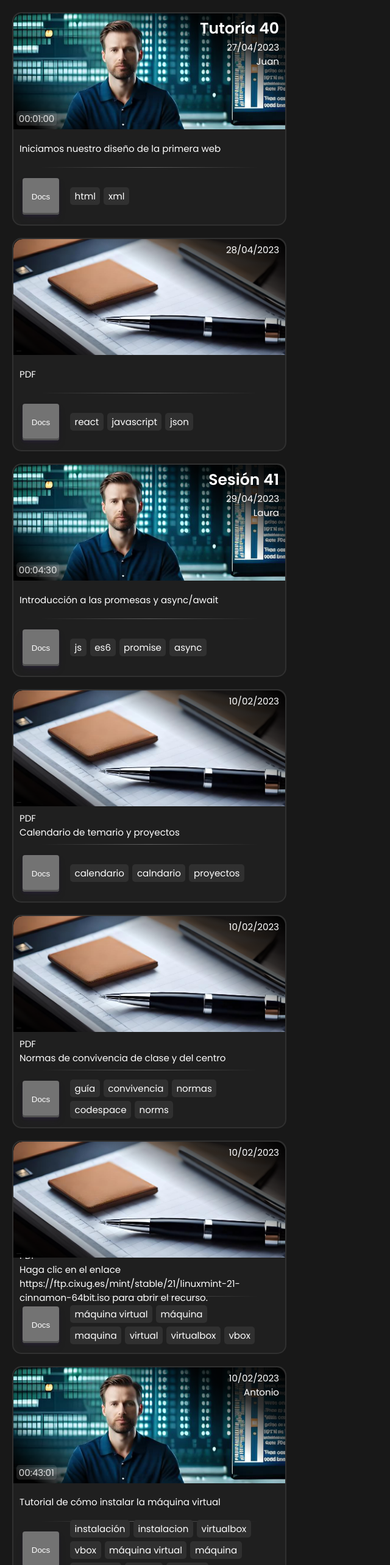
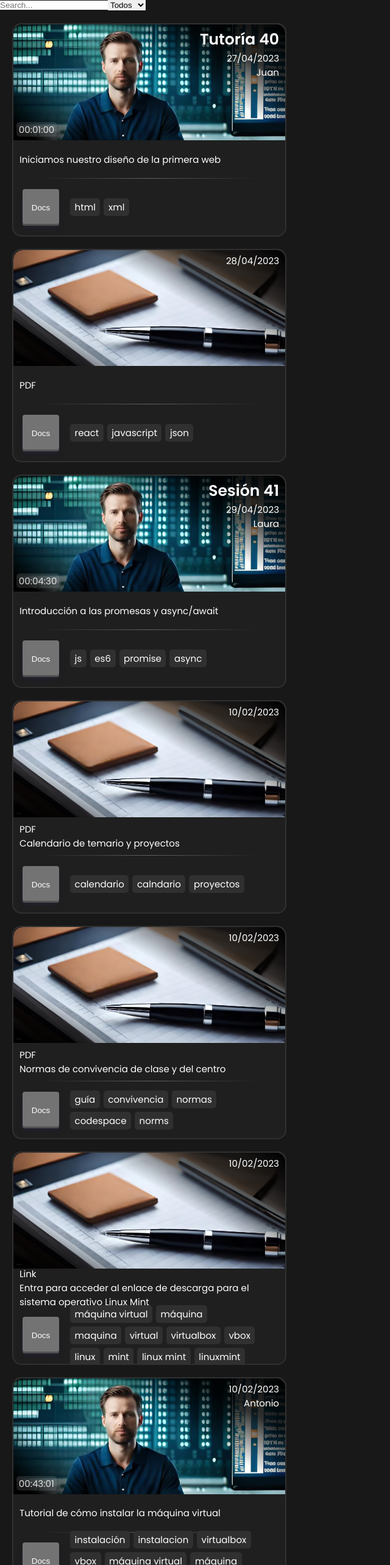
Before and after one commit to C4rlosca/FSWD-IndexHelper, a React (Create React App) app: page / in a window 1280 px wide. Shown: the top 2566 px of the page at 61% size, without its empty margins (0-640 px from the left). Built offline with nearby package versions, Linux system fonts and the light colour scheme.

Commit message:
Structure1.0

```diff
--- a/src/App.js
+++ b/src/App.js
@@ -1,8 +1,10 @@
 import Card from "./Components/Card";
+import SearchBar from "./Components/SearchBar/SearchBar";
 
 function App() {
   return (
     <div className="App">
+      <SearchBar />
       <Card />
     </div>
   );
--- /dev/null
+++ b/src/Components/SearchBar/Input.js
@@ -0,0 +1,7 @@
+import "./Input.css";
+
+const Input = () => {
+  return <input className="input" type="text" placeholder="Search..." />;
+};
+
+export default Input;
--- /dev/null
+++ b/src/Components/SearchBar/SearchBar.js
@@ -0,0 +1,16 @@
+import "./SearchBar.css";
+import Input from "./Input";
+import Selector from "./Selector";
+
+const SearchBar = () => {
+  return (
+    <>
+      <form>
+        <Input />
+        <Selector />
+      </form>
+    </>
+  );
+};
+
+export default SearchBar;
--- /dev/null
+++ b/src/Components/SearchBar/Selector.js
@@ -0,0 +1,14 @@
+import "./Selector.css";
+
+const Selector = (props) => {
+    return (
+        <select className="selector" onChange={props.onChange}>
+        <option value="todos" selected>Todos</option>
+        <option value="sesión">Clase</option>
+        <option value="tutoría">Tutoría</option>
+        <option value="file">Otros</option>
+        </select>
+    );
+    }
+
+export default Selector;
--- a/src/db/data.json
+++ b/src/db/data.json
@@ -66,14 +66,14 @@
   {
     "id": 3,
     "type": "file",
-    "tags": ["máquina virtual", "máquina", "maquina", "virtual", "virtualbox", "vbox"],
+    "tags": ["máquina virtual", "máquina", "maquina", "virtual", "virtualbox", "vbox","linux", "mint", "linux mint", "linuxmint"],
     "year": 2023,
     "month": 2,
     "day": 10,
     "link": "https://campus.codespaceacademy.com/mod/url/view.php?id=5212",
-    "file": "PDF",
-    "title": "Enlace descarga máquina virtual",
-    "description": "Haga clic en el enlace https://ftp.cixug.es/mint/stable/21/linuxmint-21-cinnamon-64bit.iso para abrir el recurso."
+    "file": "Link",
+    "title": "Enlace descarga Linux Mint",
+    "description": "Entra para acceder al enlace de descarga para el sistema operativo Linux Mint"
   },
 
   {
```
Also changed, not shown: src/Components/SearchBar/Input.css (added), src/Components/SearchBar/SearchBar.css (added), src/Components/SearchBar/Selector.css (added).
